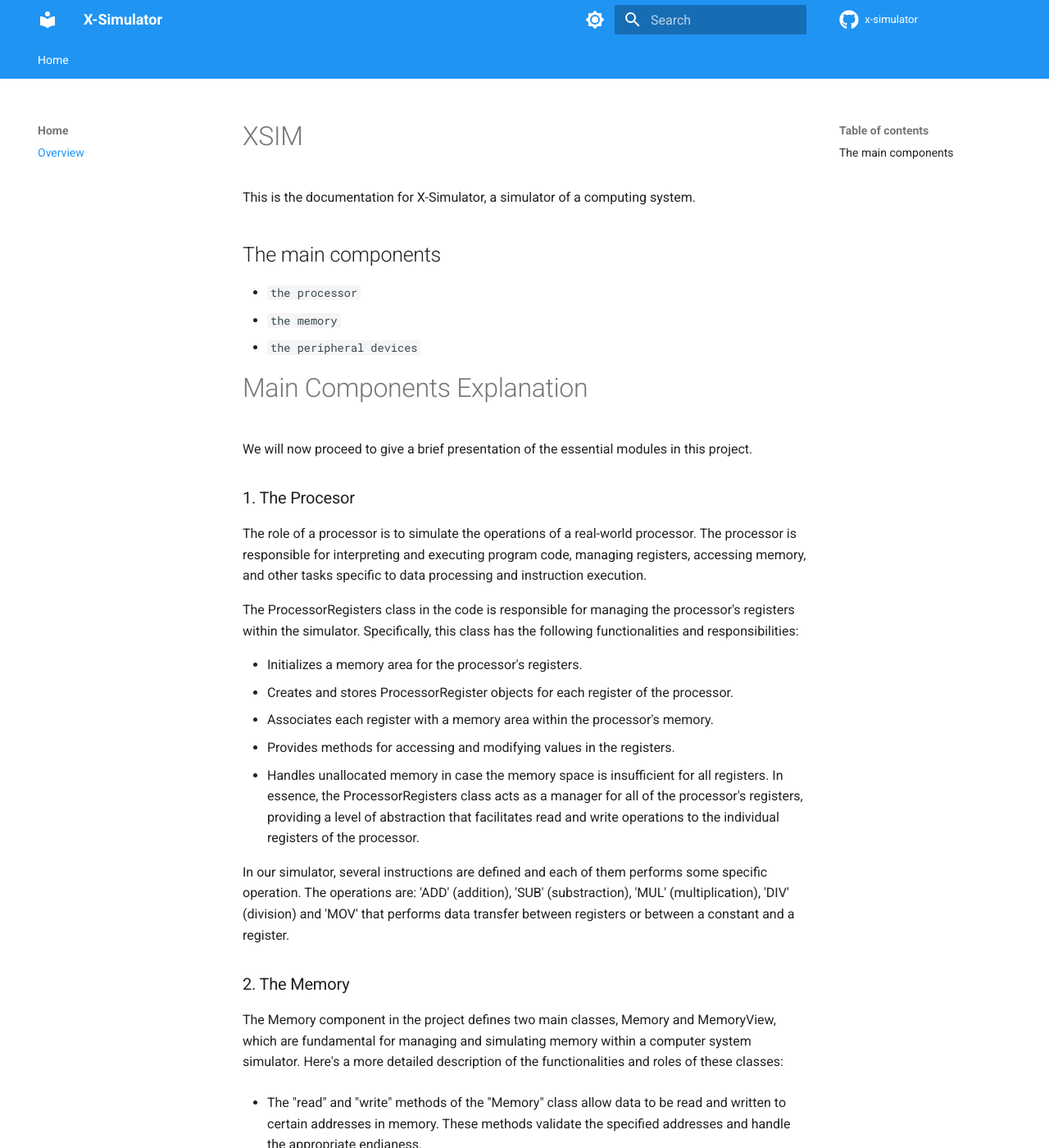
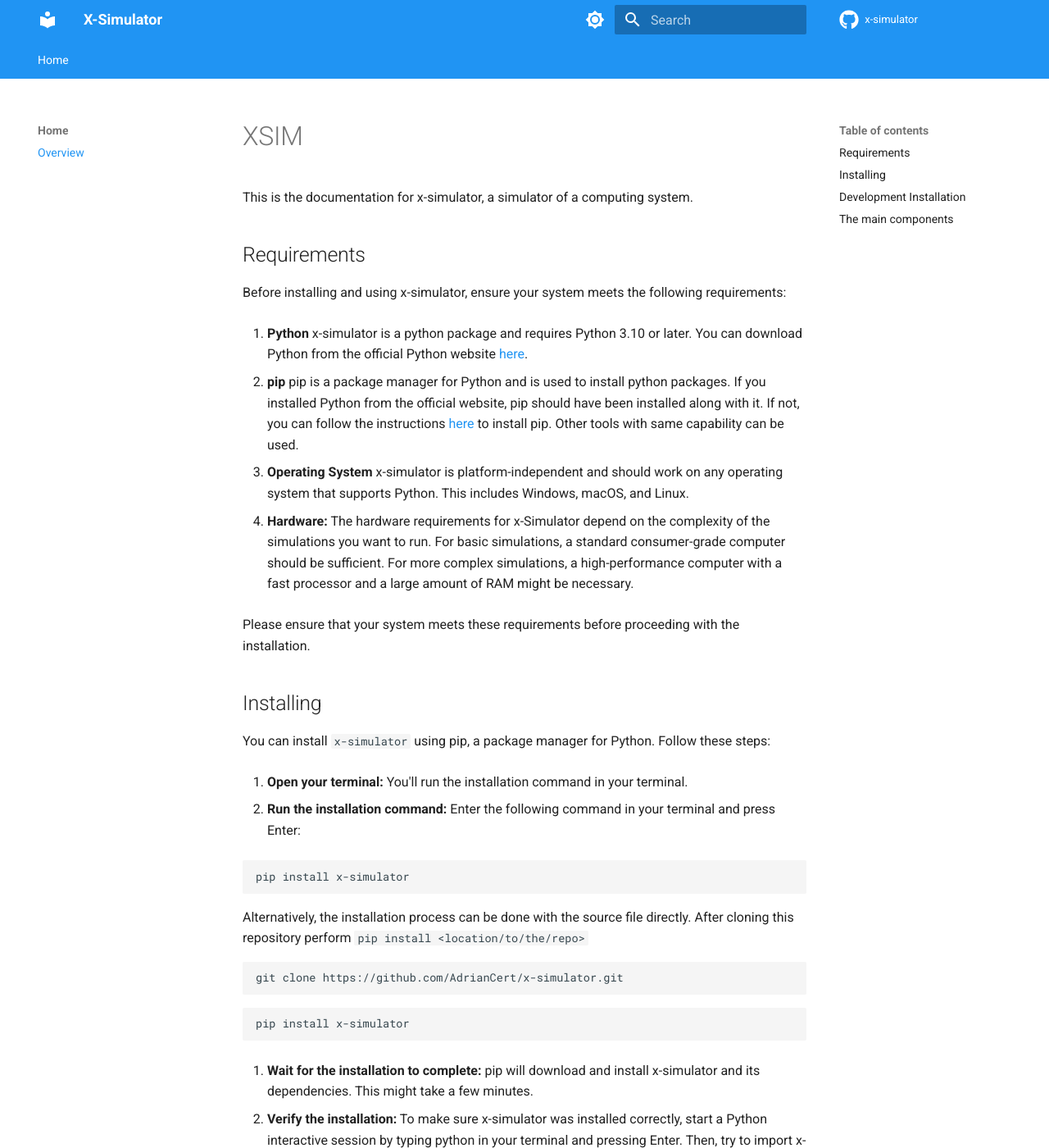
Before and after one commit to AdrianCert/x-simulator, an MkDocs documentation site: the page built from docs/index.md, in a window 1280 px wide and 1400 px high. Shown: the whole window at 82% size. Built offline with MkDocs 1.6.1 and Material for MkDocs 9.7.7, drawn with Linux system fonts in a browser that asks for light colours; comment, search, counter and statistics services are not loaded; some of the changed text lies outside the part shown.

Commit message:
add installing sections

````diff
--- a/docs/index.md
+++ b/docs/index.md
@@ -1,6 +1,70 @@
 # XSIM
 
-This is the documentation for X-Simulator, a simulator of a computing system.
+This is the documentation for x-simulator, a simulator of a computing system.
+
+## Requirements
+
+Before installing and using x-simulator, ensure your system meets the following requirements:
+
+1. **Python** x-simulator is a python package and requires Python 3.10 or later. You can download Python from the official Python website [here](https://www.python.org/downloads/).
+
+2. **pip** pip is a package manager for Python and is used to install python packages. If you installed Python from the official website, pip should have been installed along with it. If not, you can follow the instructions [here](https://pip.pypa.io/en/stable/installation/) to install pip. Other tools with same capability can be used.
+
+3. **Operating System** x-simulator is platform-independent and should work on any operating system that supports Python. This includes Windows, macOS, and Linux.
+
+4. **Hardware:** The hardware requirements for x-Simulator depend on the complexity of the simulations you want to run. For basic simulations, a standard consumer-grade computer should be sufficient. For more complex simulations, a high-performance computer with a fast processor and a large amount of RAM might be necessary.
+
+Please ensure that your system meets these requirements before proceeding with the installation.
+
+## Installing
+
+You can install `x-simulator` using pip, a package manager for Python. Follow these steps:
+
+1. **Open your terminal:** You'll run the installation command in your terminal.
+
+2. **Run the installation command:** Enter the following command in your terminal and press Enter:
+
+```bash
+pip install x-simulator
+```
+
+Alternatively, the installation process can be done with the source file directly. After cloning this repository perform `pip install <location/to/the/repo>`
+
+```bash
+git clone https://github.com/AdrianCert/x-simulator.git
+```
+
+```bash
+pip install x-simulator
+```
+
+3. **Wait for the installation to complete:** pip will download and install x-simulator and its dependencies. This might take a few minutes.
+
+4. **Verify the installation:** To make sure x-simulator was installed correctly, start a Python interactive session by typing python in your terminal and pressing Enter. Then, try to import x-simulator module by typing `import xsim` (or the correct import name if it's different) and pressing Enter. If you don't see any error messages, the installation was successful.
+
+## Development Installation
+
+If you want to contribute to the development of `x-simulator`, you'll need to clone the repository and install the dependencies in a virtual environment. Here are the steps:
+
+1. **Clone the repository:** Open your terminal, navigate to the directory where you want to clone the repository, and run the following command:
+
+```bash
+git clone https://github.com/AdrianCert/x-simulator.git
+```
+2. **Navigate to the cloned repository:** Use the following command to navigate to the x-simulator directory:
+
+```bash
+cd x-simulator
+```
+
+3. **Run the installation command:** Enter the following command in your terminal and press Enter:
+
+
+```bash
+pip install -e .
+```
+
+As note, in order to be able to decouple usage dependencies in the package and the others, separate groups of dependencies were put into modules. You can install those adjusting the syntax `.` -> `.[dev]` or `.[test]` or `.[test,dev]` (or separated via comma). see [pep631](https://peps.python.org/pep-0631/)
 
 ## The main components
 
````
